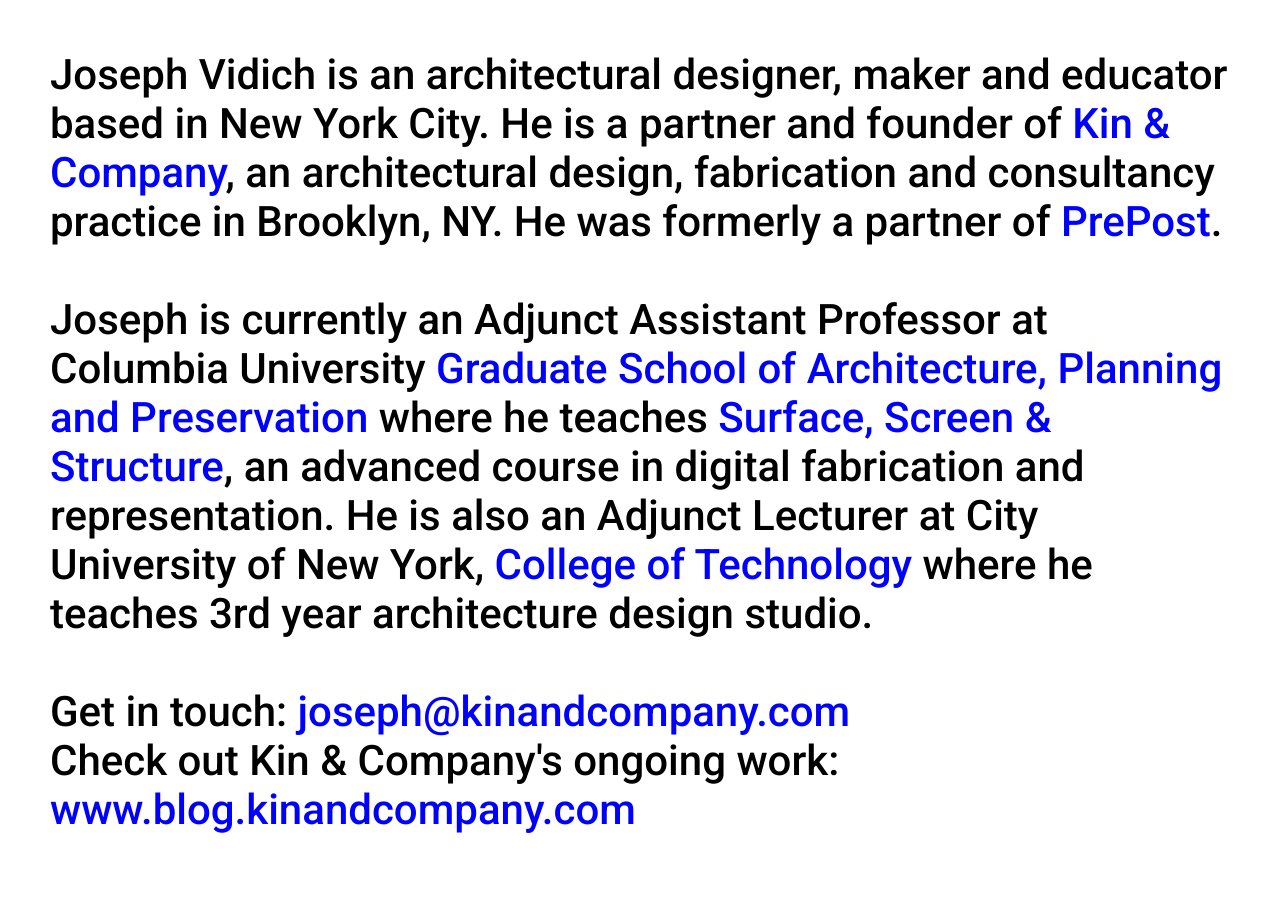
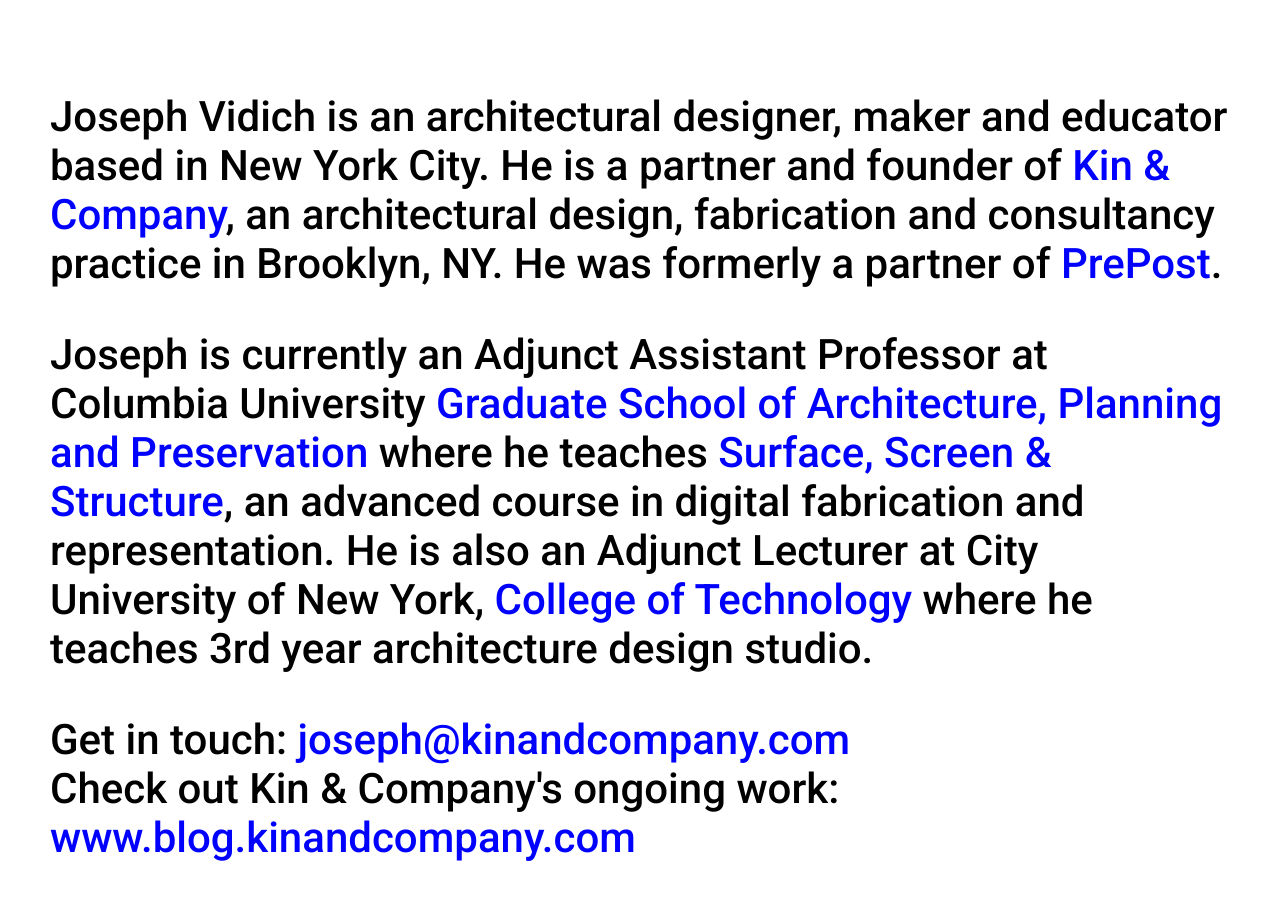
Before and after one commit to KinandCompany/josephvidich, a plain HTML site: page index.html in a window 1280 px wide. Drawn offline with nearby package versions, Linux system fonts and the light colour scheme.

Commit message:
added p tags

```diff
--- a/index.html
+++ b/index.html
@@ -41,15 +41,12 @@
 </head>
 <body>
 	<div id="container">
-	<span>
-
+		<p>
 			Joseph Vidich is an architectural designer, maker and educator based in New York City. He is a partner and founder of <a target="_blank" href="http://kinandcompany.com/">Kin &amp; Company</a>, an architectural design, fabrication and consultancy practice in Brooklyn, NY. He was formerly a partner of <a target="_blank" href="http://www.studioprepost.com/">PrePost</a>.
-			<br />
-			<br />
-
+		</p>
+		<p>
 			Joseph is currently an Adjunct Assistant Professor at Columbia University <a target="_blank" href="http://www.arch.columbia.edu/">Graduate School of Architecture, Planning and Preservation</a> where he teaches <a target="_blank" href="http://digitalfabrication.wordpress.com/">Surface, Screen &amp; Structure</a>, an advanced course in digital fabrication and representation. He is also an Adjunct Lecturer at City University of New York, <a target="_blank" href="http://www.citytech.cuny.edu/academics/deptsites/architecturaltech/">College of Technology</a> where he teaches 3rd year architecture design studio.
-			<br />
-			<br />
+		</p>
 
 		<!--
 		</p>
@@ -59,11 +56,10 @@
 		</p>
 
 		-->
-
+		<p>
 			Get in touch: <a target="_blank" href"mailto:joseph@kinandcompany.com">joseph@kinandcompany.com</a><br/>
 			Check out Kin &amp; Company's ongoing work: <a target="_blank" href="http://blog.kinandcompany.com/">www.blog.kinandcompany.com</a>
-
-	</span>
+		</p>
 	</div>
 </body>
 </html>
```
